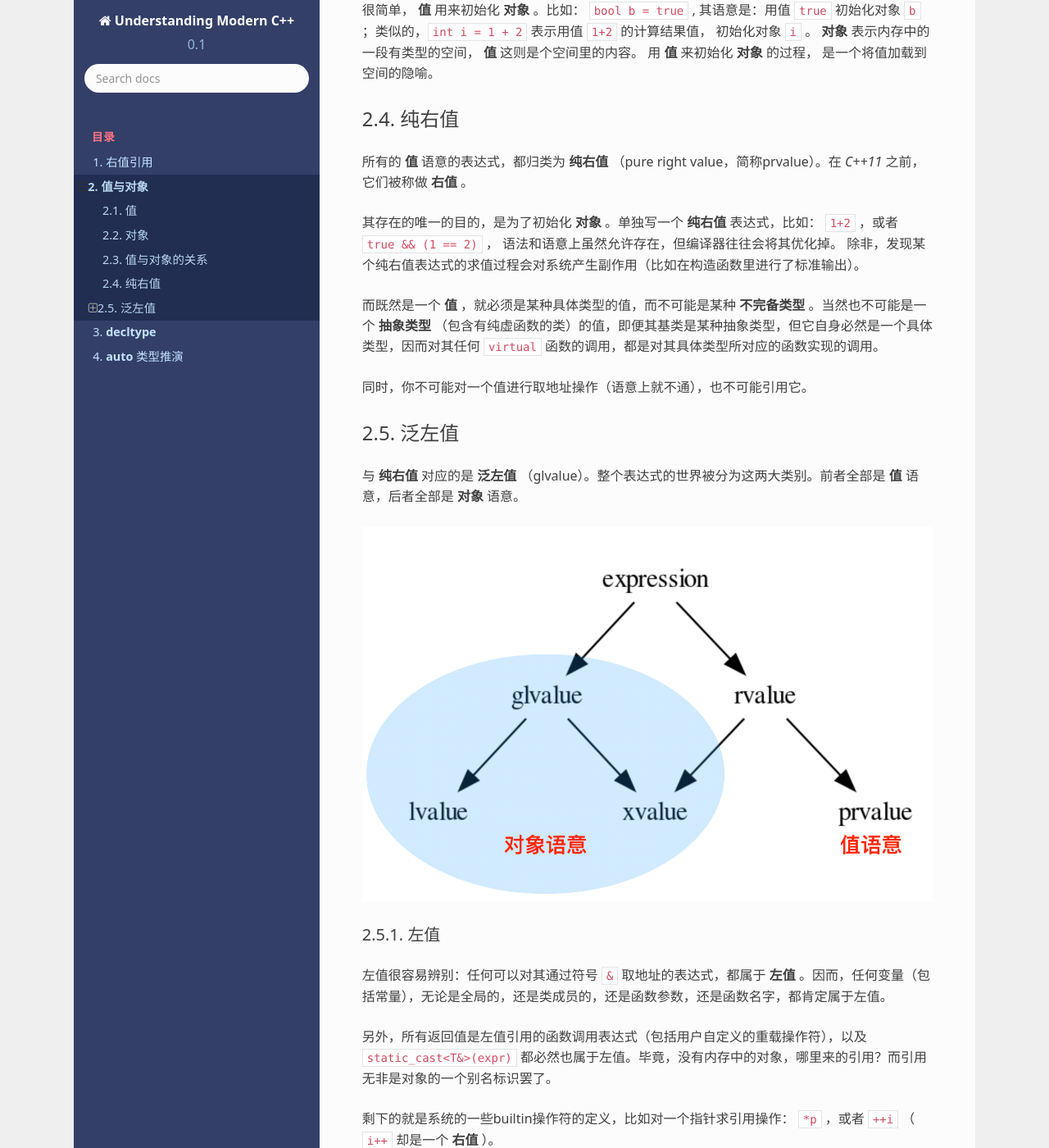
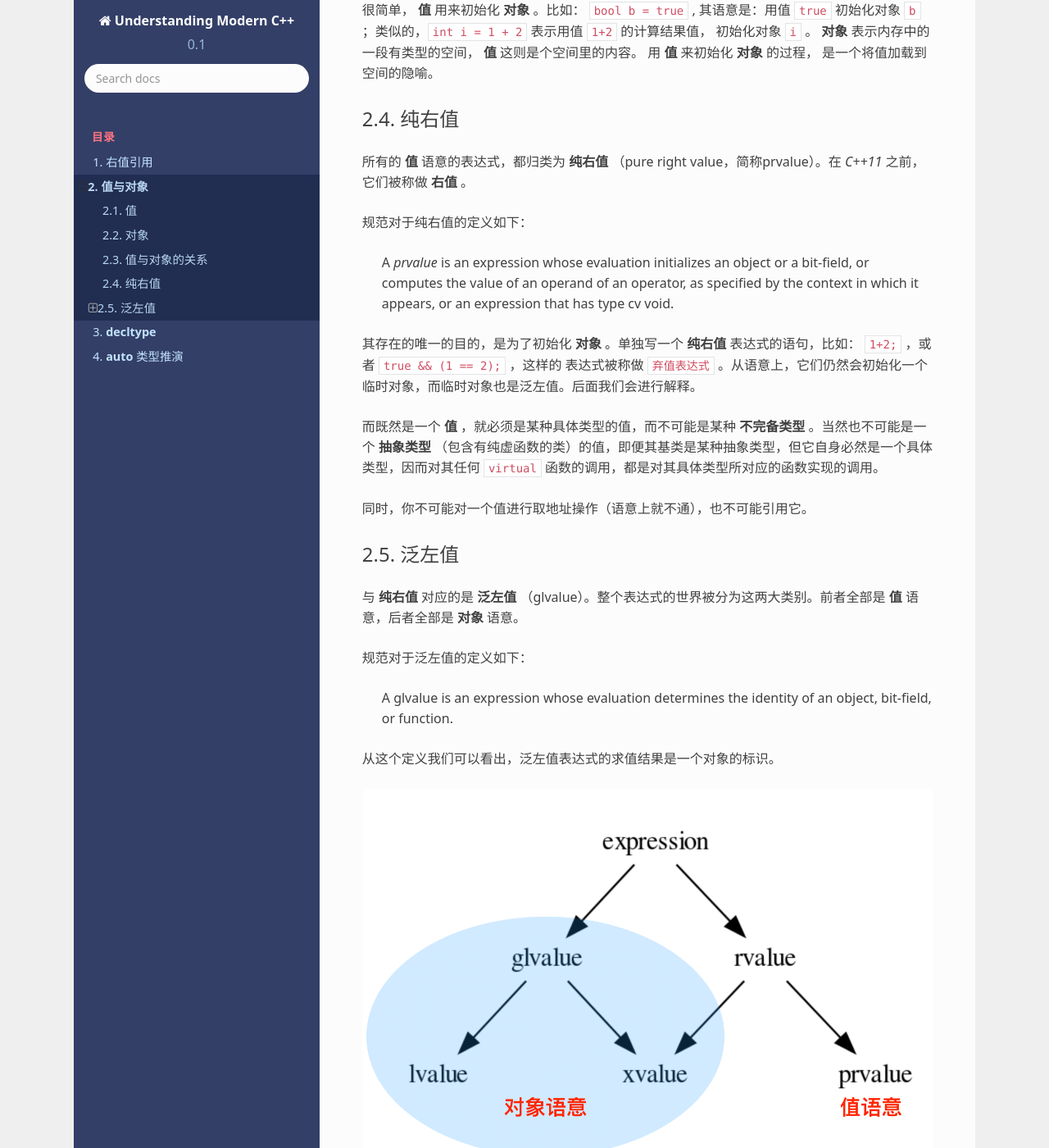
Before and after one commit to godsme/understand_modern_cpp, a Sphinx documentation site: the page built from docs/source/value-object.rst, in a window 1280 px wide and 1400 px high, scrolled down 1042 px. Shown: the whole window at 82% size. Built offline with Sphinx 7.4.7 and the Read the Docs theme 2.0.0, drawn with Linux system fonts in a browser that asks for light colours; formulas are drawn with MathJax 3; some of the changed text lies outside the part shown.

Commit message:
refactored

```diff
--- a/docs/source/value-object.rst
+++ b/docs/source/value-object.rst
@@ -45,9 +45,16 @@
 
 所有的 **值** 语意的表达式，都归类为 **纯右值** （pure right value，简称prvalue）。在 `C++11` 之前，它们被称做 **右值** 。
 
-其存在的唯一的目的，是为了初始化 **对象** 。单独写一个 **纯右值** 表达式，比如： ``1+2`` ，或者 ``true && (1 == 2)`` ，
-语法和语意上虽然允许存在，但编译器往往会将其优化掉。
-除非，发现某个纯右值表达式的求值过程会对系统产生副作用（比如在构造函数里进行了标准输出）。
+规范对于纯右值的定义如下：
+
+   A `prvalue` is an expression whose evaluation initializes an object or a bit-field,
+   or computes the value of an operand of an operator, as specified by the context in which it appears,
+   or an expression that has type cv void.
+
+.. _abandoned_expression:
+
+其存在的唯一的目的，是为了初始化 **对象** 。单独写一个 **纯右值** 表达式的语句，比如： ``1+2;`` ，或者 ``true && (1 == 2);`` ，这样的
+表达式被称做 ``弃值表达式`` 。从语意上，它们仍然会初始化一个临时对象，而临时对象也是泛左值。后面我们会进行解释。
 
 而既然是一个 **值** ，就必须是某种具体类型的值，而不可能是某种 **不完备类型** 。当然也不可能是一个 **抽象类型** （包含有纯虚函数的类）的值，即便其基类是某种抽象类型，但它自身必然是一个具体类型，因而对其任何 ``virtual`` 函数的调用，都是对其具体类型所对应的函数实现的调用。
 
@@ -58,6 +65,12 @@
 ---------
 
 与 **纯右值** 对应的是 **泛左值** （glvalue）。整个表达式的世界被分为这两大类别。前者全部是 **值** 语意，后者全部是 **对象** 语意。
+
+规范对于泛左值的定义如下：
+
+  A glvalue is an expression whose evaluation determines the identity of an object, bit-field, or function.
+
+从这个定义我们可以看出，泛左值表达式的求值结果是一个对象的标识。
 
 .. image:: images/ch-2/obj-value.png
 
@@ -163,6 +176,9 @@
 即，中间存在一个隐含的 ``T`` 类型的未命名临时变量，通过 ``expr`` 进行初始化。如果 ``expr`` 是一个 **纯右值** ，
 而 ``T`` 是一个 **右值引用** 类型，则这个过程也是一个纯右值 **物质化** 的过程。
 
+而之前提到的 :ref:`弃值表达式<abandoned_expression>` ，也会有一个 **纯右值物质化** 的过程。这样的表达式的存在主要是为了利用其副作用。
+如果编译器发现其并不存在副作用，往往会将其优化掉。但这是优化阶段的职责。在语意分析阶段，统统是 **纯右值物质化** 语意。
+
 在 `C++17` 之前的规范定义中，将 **纯右值** 和 **速亡值** 合在一起，称为 **右值** 。
 代表它们可以被一个 **右值引用类型的变量** 绑定（即初始化一个右值引用类型的变量）。
 因而，在进行重载匹配时， **右值** 会优先匹配 **右值引用类型的参数** 。比如：
```
Also changed, not shown: docs/source/auto.rst (+7 -0 lines).
